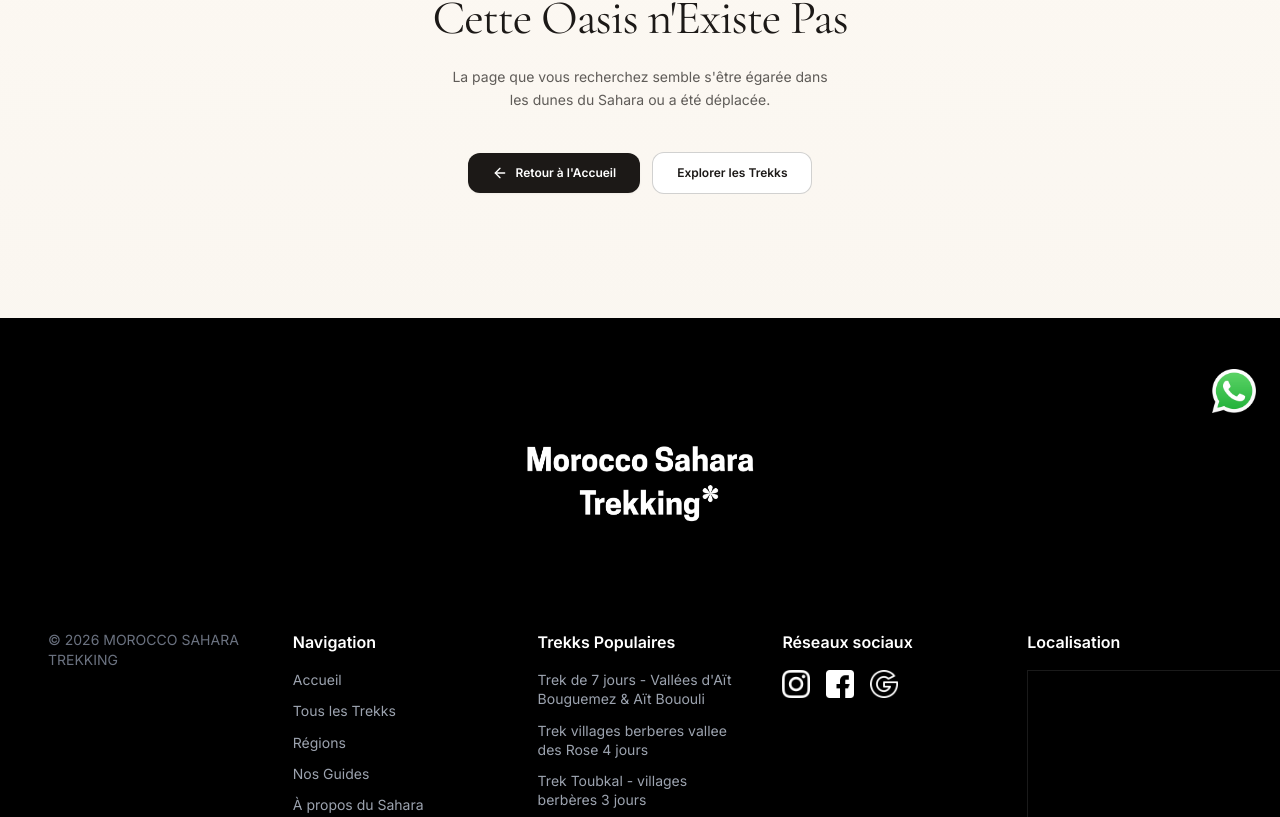
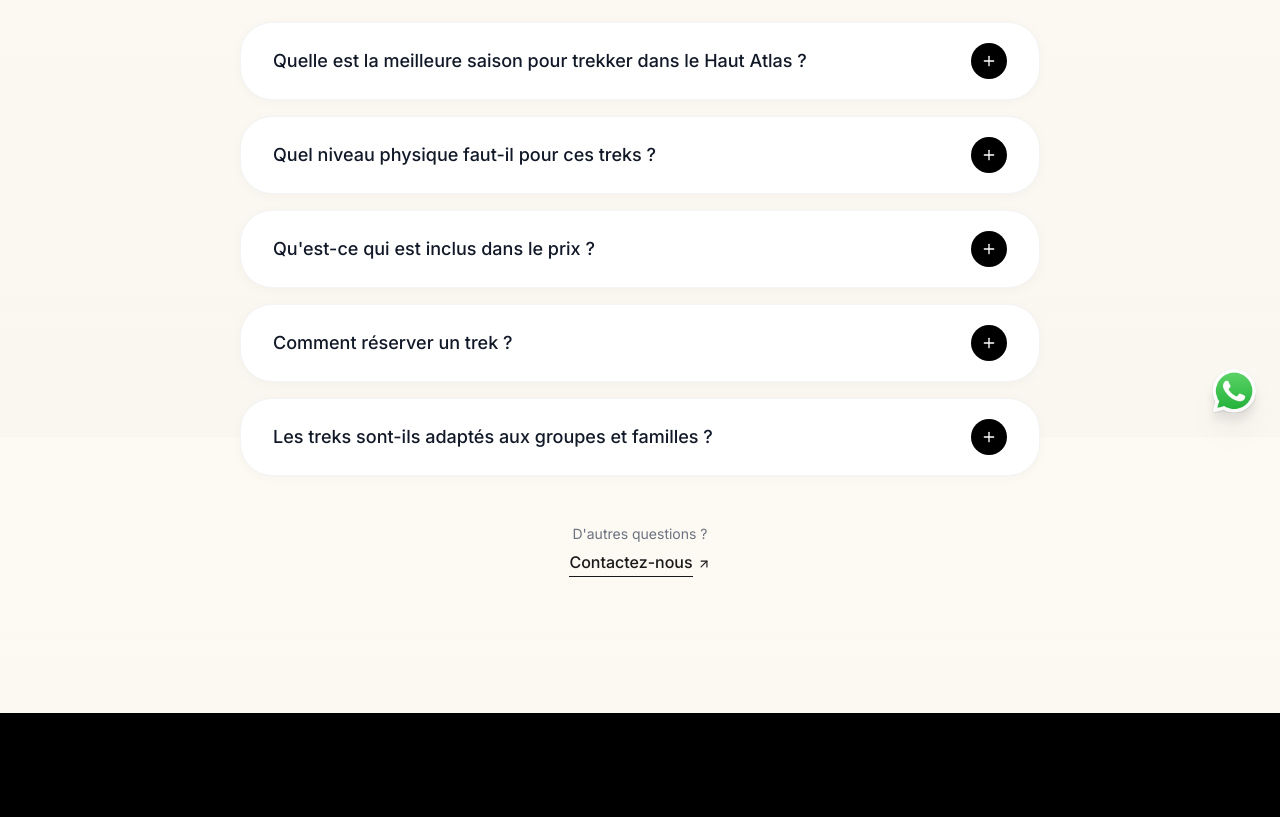
Before and after one commit to MAHMOUDIFARID/morocco-sahara-trekking, a Next.js app: page /faq in a window 1280 px wide. Before the commit this address had no page. Shown: the part 363-1180 px from the top of the page. Built offline with nearby package versions, Linux system fonts and the light colour scheme; grey boxes are pictures that could not be loaded.

Commit message:
Replace Nos Guides with FAQ in footer navigation and create /faq page

```diff
--- /dev/null
+++ b/app/faq/page.tsx
@@ -0,0 +1,16 @@
+import FAQ from "@/components/FAQ";
+import { Metadata } from "next";
+
+export const metadata: Metadata = {
+  title: "FAQ — Morocco Sahara Trekking",
+  description:
+    "Questions fréquentes sur nos treks dans le Haut Atlas, la Vallée des Roses et le Sahara marocain.",
+};
+
+export default function FAQPage() {
+  return (
+    <div className="min-h-screen py-10">
+      <FAQ />
+    </div>
+  );
+}
--- a/app/guides/page.tsx
+++ /dev/null
@@ -1,16 +0,0 @@
-import { Metadata } from "next";
-import AboutGuide from "@/components/AboutGuide";
-
-export const metadata: Metadata = {
-  title: "Nos Guides | Morocco Sahara Trekking",
-  description:
-    "Rencontrez Mohamed et nos guides berbères diplômés, experts des sentiers du Haut Atlas et du Sahara marocain.",
-};
-
-export default function GuidesPage() {
-  return (
-    <div className="py-8">
-      <AboutGuide />
-    </div>
-  );
-}
--- a/components/FAQ.tsx
+++ b/components/FAQ.tsx
@@ -58,7 +58,7 @@ export default function FAQ({
   };
 
   return (
-    <section className={`w-full py-20 sm:py-24 px-4 ${className}`}>
+    <section id="faq" className={`w-full py-20 sm:py-24 px-4 ${className}`}>
       <div className="mx-auto max-w-[800px]">
         {/* Redesigned Centered Headline */}
         <div className="mb-12 text-center">
--- a/components/Footer.tsx
+++ b/components/Footer.tsx
@@ -8,8 +8,8 @@ const navigationLinks = [
   { label: "Accueil", href: "/" },
   { label: "Tous les Trekks", href: "/treks" },
   { label: "Régions", href: "/regions" },
-  { label: "Nos Guides", href: "/guides" },
   { label: "À propos du Sahara", href: "/a-propos" },
+  { label: "FAQ", href: "/faq" },
   { label: "Contact", href: "/contact" },
 ];
 
```
